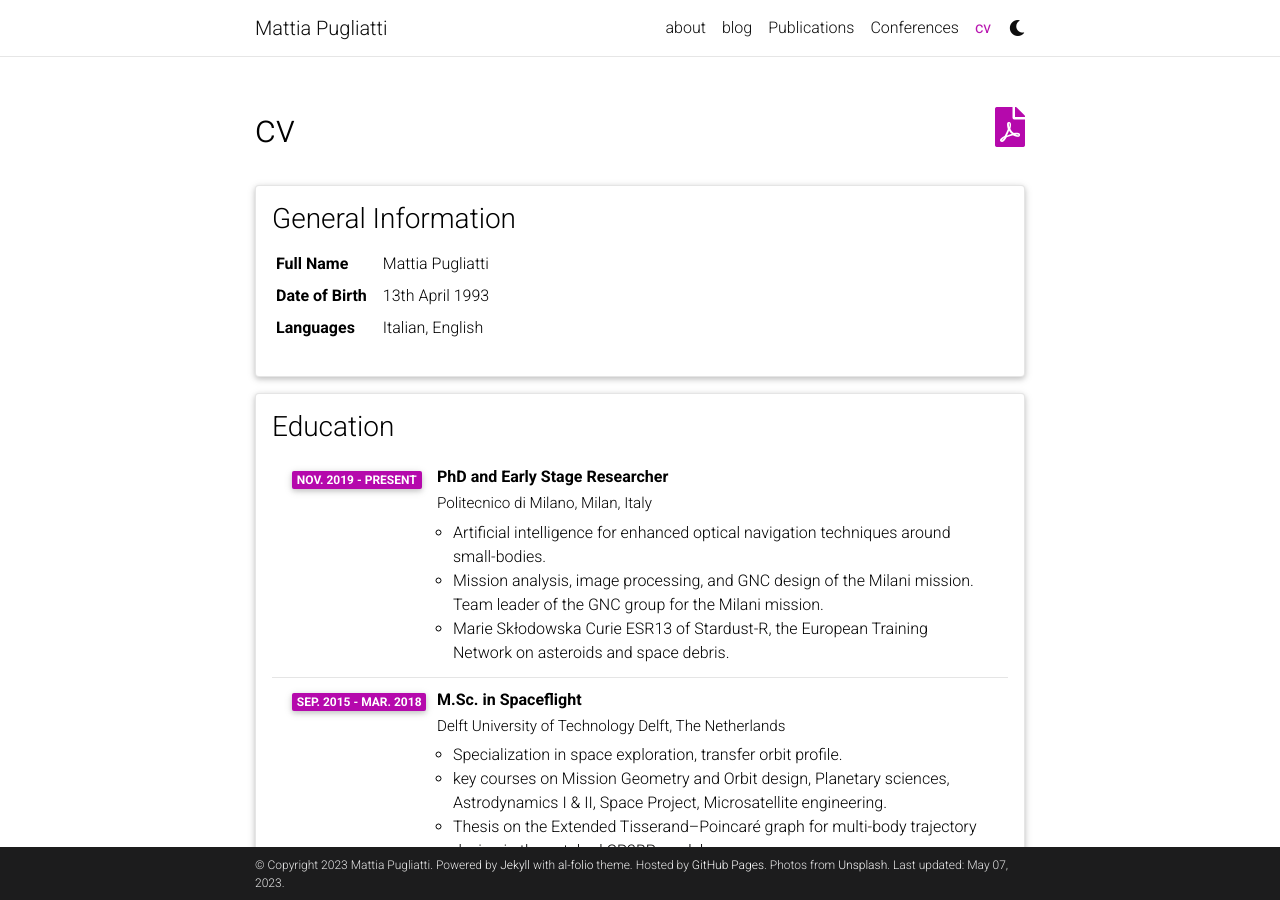
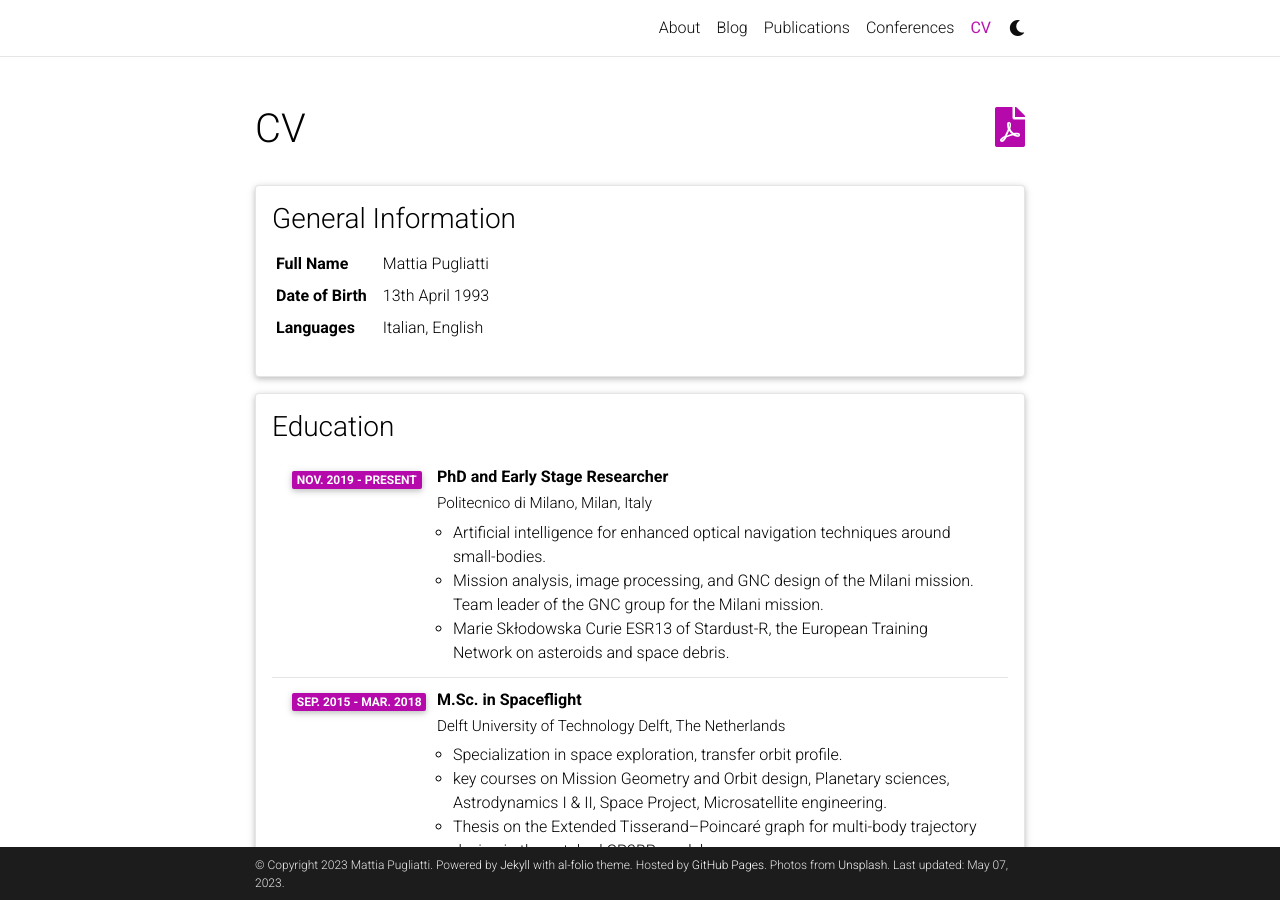
Before and after one commit to MattiaPugliatti/MattiaPugliatti, a Jekyll site: the page built from _pages/cv.md, in a window 1280 px wide and 900 px high. Built offline with Jekyll 4.4.1, drawn with Linux system fonts in a browser that asks for light colours; comment, search, counter and statistics services are not loaded; a style sheet for code colours, icons or effects is not loaded.

Commit message:
Try links

```diff
--- a/_config.yml
+++ b/_config.yml
@@ -2,7 +2,7 @@
 # Site settings
 # -----------------------------------------------------------------------------
 
-title: Mattia Pugliatti # the website title (if blank, full name will be used instead)
+title: # the website title (if blank, full name will be used instead)
 first_name: Mattia
 middle_name:
 last_name: Pugliatti
@@ -105,7 +105,7 @@
 discord_id: # your discord id (18-digit unique numerical identifier)
 
 contact_note: >
-  You can even add a little note about which of these is the best way to reach you.
+  preferably contact me by email
 
 # -----------------------------------------------------------------------------
 # Analytics and search engine verification
@@ -122,7 +122,7 @@
 # -----------------------------------------------------------------------------
 
 blog_name: al-folio # blog_name will be displayed in your blog page
-blog_nav_title: blog # your blog must have a title for it to be displayed in the nav bar
+blog_nav_title: Blog # your blog must have a title for it to be displayed in the nav bar
 blog_description: a simple whitespace theme for academics
 permalink: /blog/:year/:title/
 
--- a/_pages/cv.md
+++ b/_pages/cv.md
@@ -1,7 +1,7 @@
 ---
 layout: cv
 permalink: /cv/
-title: cv
+title: CV
 nav: true
 nav_order: 4
 cv_pdf: CV Mattia Pugliatti.pdf
```
Also changed, not shown: _pages/about.md (+2 -2 lines).
